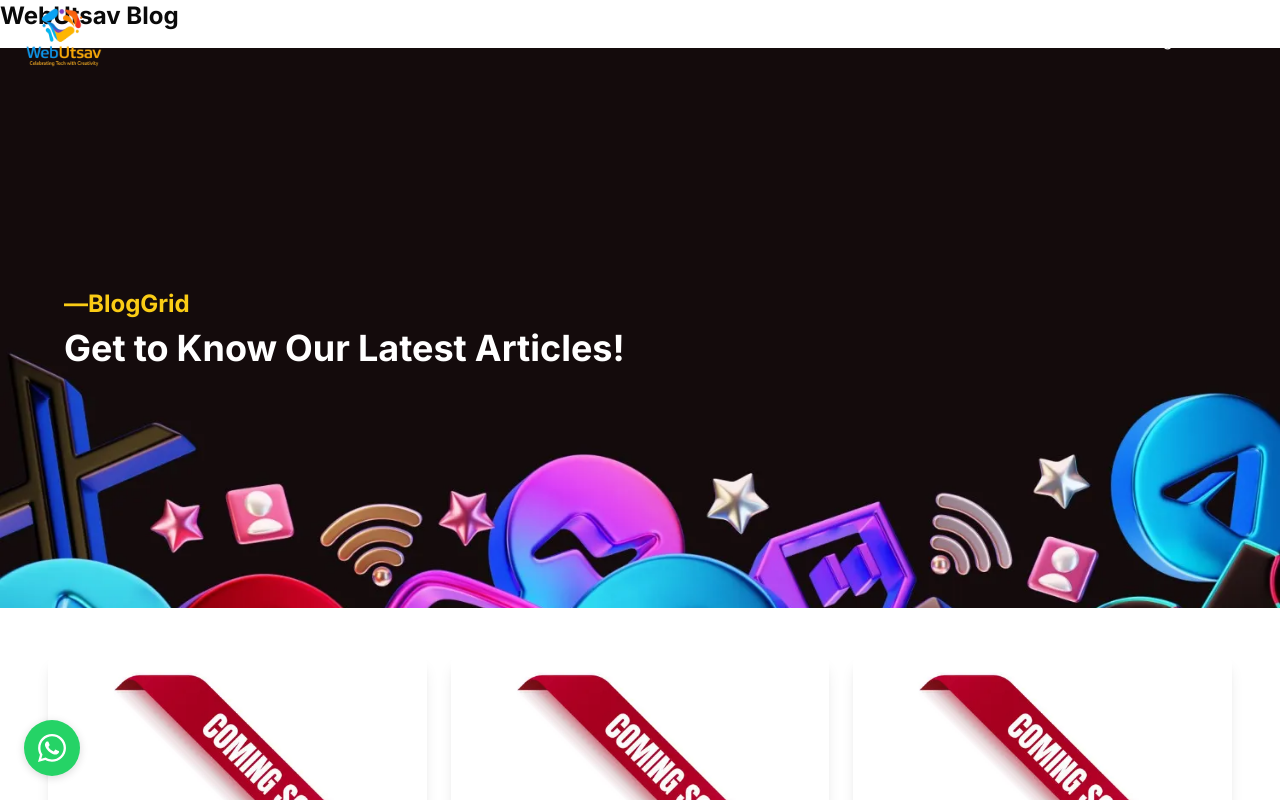
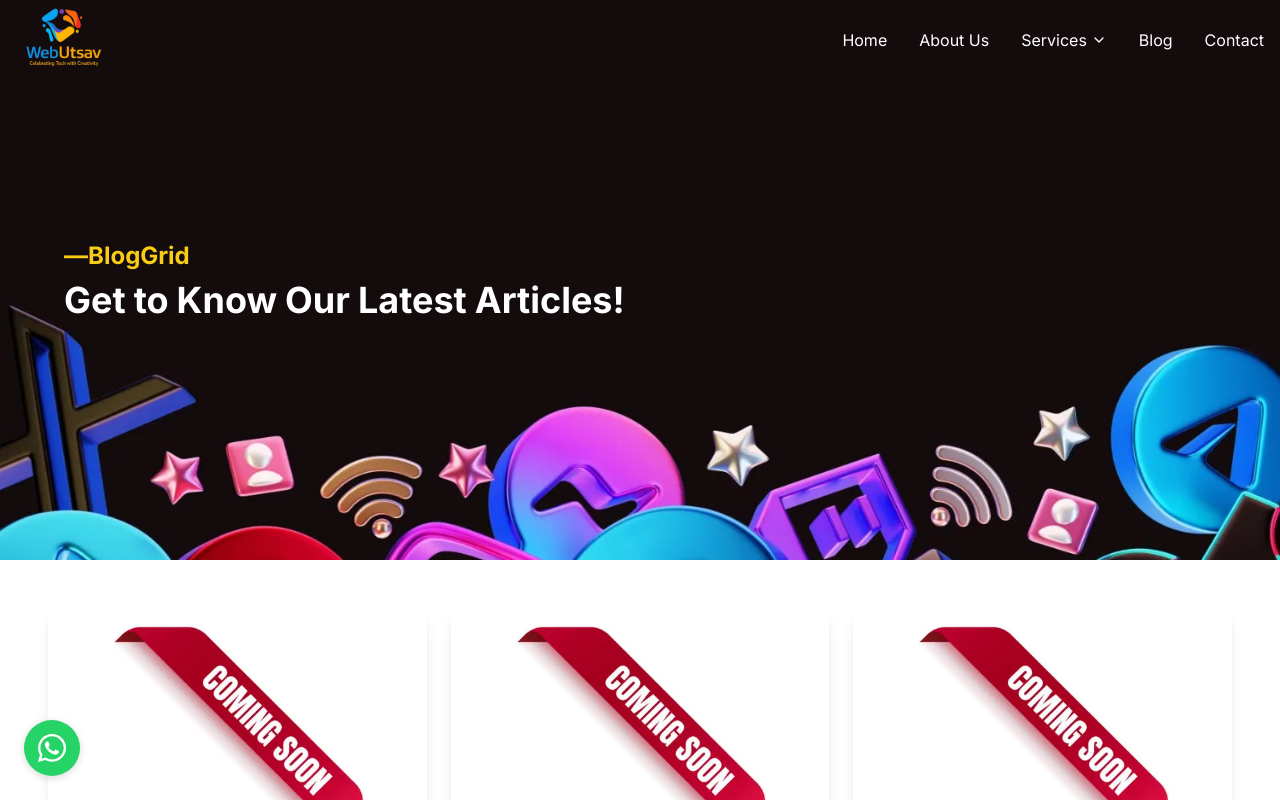
Before and after one commit to WTLInterns/Webutsav_Website_18-08-25, a Next.js app: page /Blog in a window 1280 px wide. Shown: the top 800 px of the page. Built offline with nearby package versions, Linux system fonts and the light colour scheme; a web font is replaced by a local one.

Commit message:
Updated with sitemap

```diff
--- a/src/app/Blog/page.jsx
+++ b/src/app/Blog/page.jsx
@@ -17,7 +17,6 @@ export const metadata = {
 export default function BlogPage() {
   return (
     <div>
-      <h1 className="text-2xl font-bold mb-4">WebUtsav Blog</h1>
       <BlogClient />
     </div>
   );
--- a/src/app/Contact/page.jsx
+++ b/src/app/Contact/page.jsx
@@ -17,7 +17,6 @@ export const metadata = {
 export default function ContactPage() {
   return (
     <div>
-      <h1 className="text-2xl font-bold mb-4">Contact Us</h1>
       <ContactClient />
     </div>
   );
--- a/src/app/Privacy/page.jsx
+++ b/src/app/Privacy/page.jsx
@@ -17,7 +17,6 @@ export const metadata = {
 export default function PrivacyPage() {
   return (
     <div className="px-6 py-10">
-      <h1 className="text-3xl font-bold mb-6">Privacy Policy</h1>
       <PrivacyClient />
     </div>
   );
```
Also changed, not shown: src/app/page.js (+0 -20 lines).
